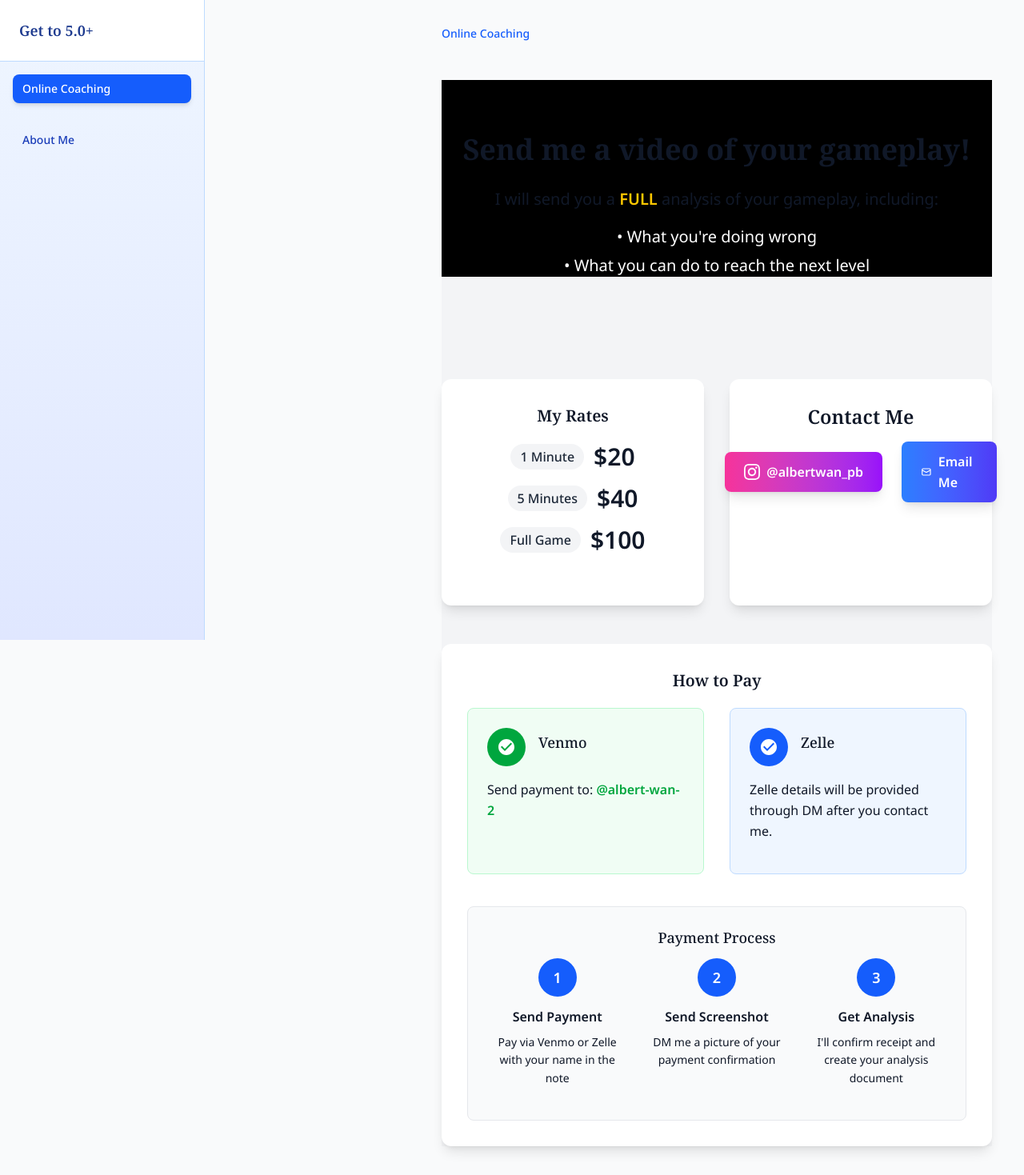
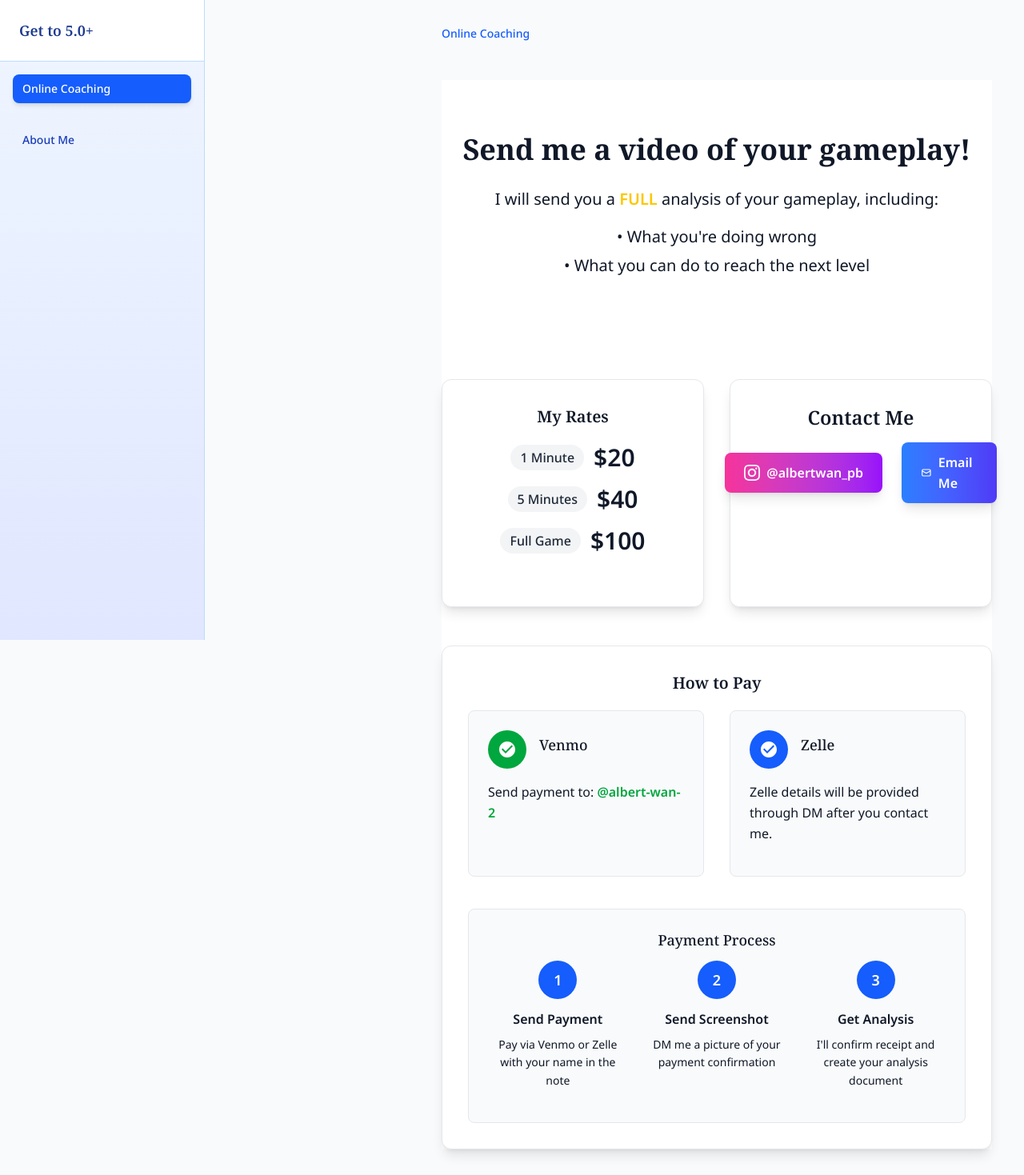
Before and after one commit to bertw2002/react-postgres-fullstack-template, a React (Vite) app: page /section/coaching in a window 1280 px wide. Shown: the whole page at 80% size. Built offline with nearby package versions, Linux system fonts and the light colour scheme; a web font is replaced by a local one.

Commit message:
Update OnlineCoachingSection.jsx

```diff
--- a/src/components/OnlineCoachingSection.jsx
+++ b/src/components/OnlineCoachingSection.jsx
@@ -1,13 +1,13 @@
 function OnlineCoachingSection() {
   return (
-    <div className="online-coaching-section min-h-screen">
+    <div className="online-coaching-section min-h-screen bg-white">
       {/* Top Section - Black Background with Header */}
-      <div className="bg-black pb-32">
+      <div className="pb-32">
         <div className="text-center px-4 pt-16">
-          <h1 className="text-3xl md:text-4xl lg:text-5xl font-bold text-white mb-6">
+          <h1 className="text-3xl md:text-4xl lg:text-5xl font-bold mb-6">
             Send me a video of your gameplay!
           </h1>
-          <div className="text-white text-lg md:text-xl max-w-2xl mx-auto">
+          <div className="text-lg md:text-xl max-w-2xl mx-auto">
             <p className="mb-3">I will send you a <span className="text-yellow-400 font-bold">FULL</span> analysis of your gameplay, including:</p>
             <ul className="list-none space-y-2">
               <li>• What you're doing wrong</li>
@@ -17,13 +17,13 @@
         </div>
       </div>
 
-      {/* Bottom Section - Light Background with Content */}
-      <div className="bg-gray-100 -mt-32 pt-32">
+      {/* Bottom Section - White Background with Content */}
+      <div className="bg-white -mt-32 pt-32">
         <div className="max-w-6xl mx-auto">
           {/* Contact Me and Rates Section */}
           <div className="grid grid-cols-1 lg:grid-cols-2 gap-6 md:gap-8 mx-4 md:mx-0 mb-8 md:mb-12">
             {/* My Rates Section */}
-            <div className="bg-white rounded-xl shadow-lg p-6 md:p-8">
+            <div className="bg-white rounded-xl shadow-lg p-6 md:p-8 border border-gray-200">
               <h3 className="text-3xl md:text-4xl font-bold text-gray-900 mb-4 md:mb-6 text-center">
                 My Rates
               </h3>
@@ -44,7 +44,7 @@
             </div>
 
             {/* Contact Me Section */}
-            <div className="bg-white rounded-xl shadow-lg p-6 md:p-8">
+            <div className="bg-white rounded-xl shadow-lg p-6 md:p-8 border border-gray-200">
               <h2 className="text-2xl md:text-3xl font-bold text-black mb-6 md:mb-8 text-center">
                 Contact Me
               </h2>
@@ -74,14 +74,14 @@
           </div>
 
           {/* Payment Instructions */}
-          <div className="bg-white rounded-xl shadow-lg p-6 md:p-8 mx-4 md:mx-0 mt-8 md:mt-12">
+          <div className="bg-white rounded-xl shadow-lg p-6 md:p-8 mx-4 md:mx-0 mt-8 md:mt-12 border border-gray-200">
             <h3 className="text-2xl md:text-3xl font-bold text-gray-900 text-center mb-6 md:mb-8">
               How to Pay
             </h3>
 
             <div className="grid grid-cols-1 md:grid-cols-2 gap-6 md:gap-8">
               {/* Venmo Section */}
-              <div className="bg-green-50 rounded-lg p-6 border border-green-200">
+              <div className="bg-gray-50 rounded-lg p-6 border border-gray-200">
                 <div className="flex items-center mb-4">
                   <div className="w-12 h-12 bg-green-600 rounded-full flex items-center justify-center mr-4">
                     <svg className="w-6 h-6 text-white" fill="currentColor" viewBox="0 0 24 24">
@@ -100,7 +100,7 @@
               </div>
 
               {/* Zelle Section */}
-              <div className="bg-blue-50 rounded-lg p-6 border border-blue-200">
+              <div className="bg-gray-50 rounded-lg p-6 border border-gray-200">
                 <div className="flex items-center mb-4">
                   <div className="w-12 h-12 bg-blue-600 rounded-full flex items-center justify-center mr-4">
                     <svg className="w-6 h-6 text-white" fill="currentColor" viewBox="0 0 24 24">
```
